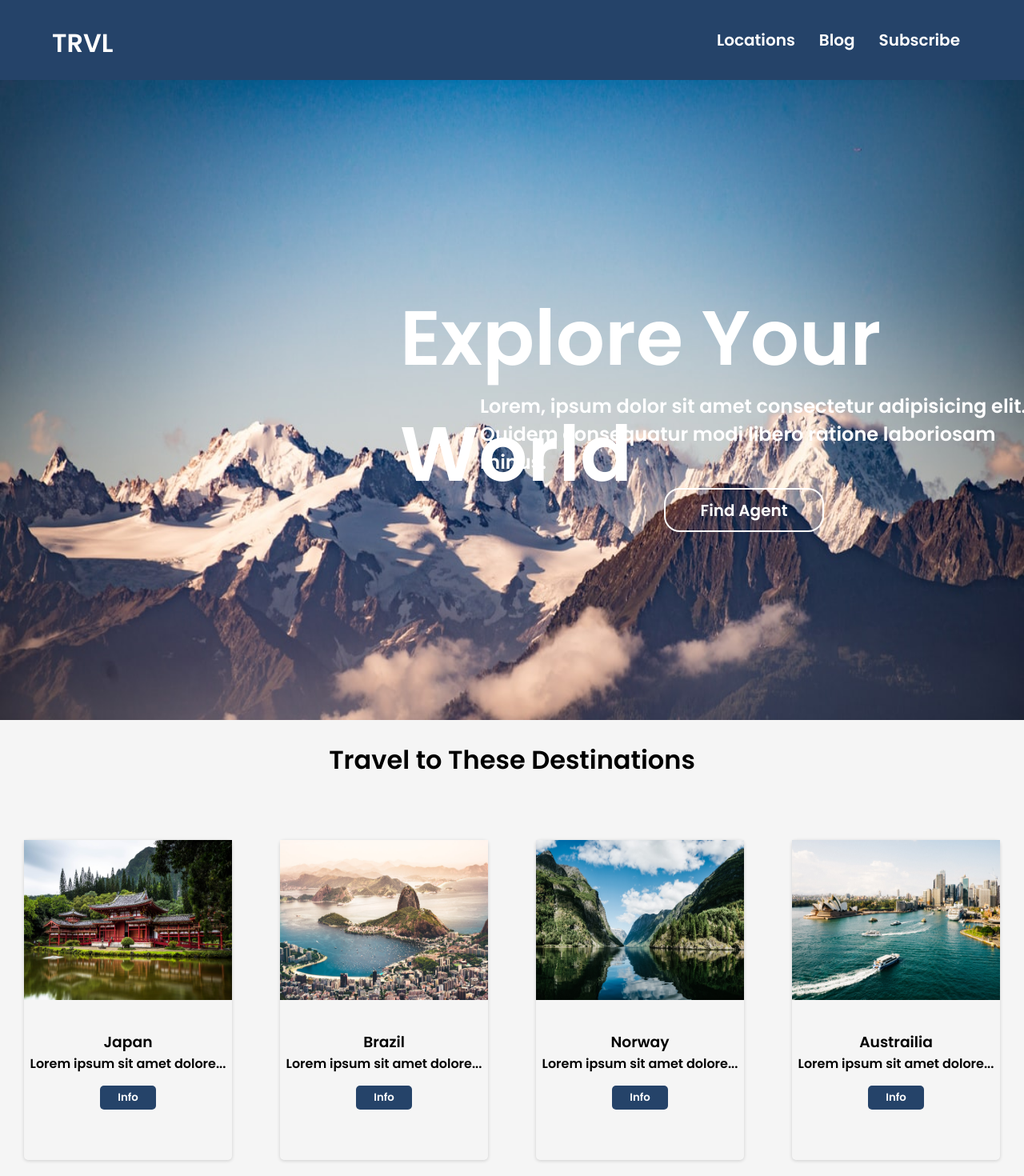
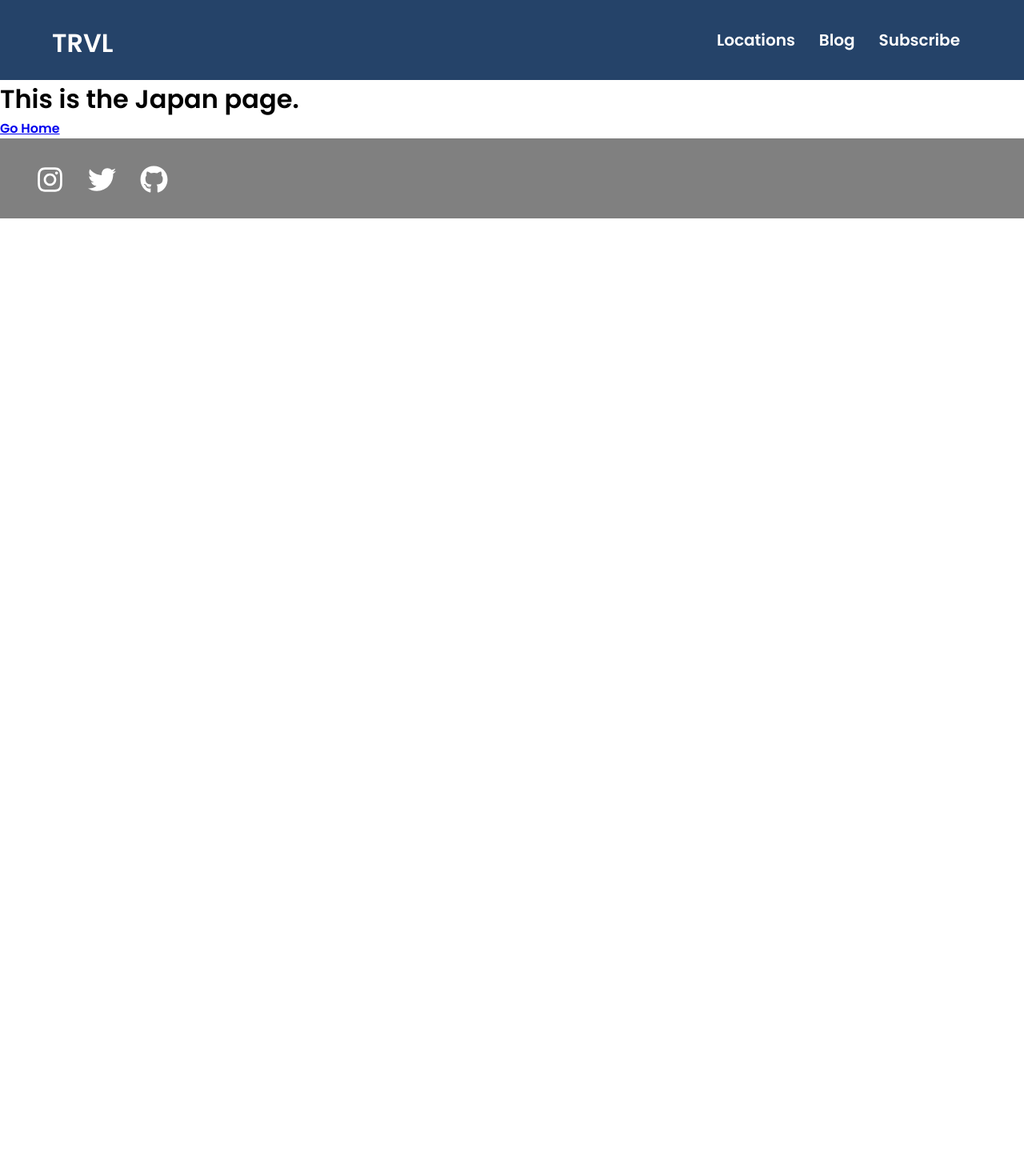
Before and after one commit to erickemp84/TravelWebsite, a React (Create React App) app: page /japan in a window 1280 px wide. Shown: the top 1470 px of the page at 80% size. After the commit the page ends 800 px from the top, so only its background shows below. Built offline with nearby package versions, Linux system fonts and the light colour scheme; the HTML template or start-up script is replaced by a standard one.

Commit message:
added reach router and location pages

```diff
--- a/package.json
+++ b/package.json
@@ -6,6 +6,7 @@
     "@fortawesome/fontawesome-svg-core": "^1.2.34",
     "@fortawesome/free-solid-svg-icons": "^5.15.2",
     "@fortawesome/react-fontawesome": "^0.1.14",
+    "@reach/router": "^1.3.4",
     "@testing-library/jest-dom": "^5.11.9",
     "@testing-library/react": "^11.2.5",
     "@testing-library/user-event": "^12.7.3",
--- a/src/App.jsx
+++ b/src/App.jsx
@@ -1,20 +1,23 @@
 import './App.css';
-import Navbar from './Components/Navbar';
-import Greeting from './Components/Greeting';
-import LocationCards from './Components/LocationCards';
-import Information from './Components/Information';
-import Forms from './Components/Forms';
-import Footer from './Components/Footer';
+import {Router} from '@reach/router';
+import Home from './Pages/Home';
+import Japan from './Pages/Japan';
+import Brazil from './Pages/Brazil';
+import Norway from './Pages/Norway';
+import Austrailia from './Pages/Austrailia';
 
 function App() {
   return (
     <div className="App">
-      <Navbar />
-      <Greeting />
-      <LocationCards />
-      <Information />
-      <Forms />
-      <Footer />
+
+      <Router>
+        <Home path="/" />
+        <Japan path="/japan" />
+        <Brazil path="/brazil" />
+        <Norway path="/norway" />
+        <Austrailia path="/austrailia" />
+      </Router>
+
     </div>
   );
 }
--- a/src/Components/LocationCards.jsx
+++ b/src/Components/LocationCards.jsx
@@ -1,4 +1,5 @@
 import React from 'react';
+import {Link} from '@reach/router';
 import Japan from '../Assets/Images/japan.jpg';
 import Brazil from '../Assets/Images/brazil.jpg';
 import Norway from '../Assets/Images/norway.jpg';
@@ -18,7 +19,7 @@ const LocationCards = () => {
                 <div className="card-text">
                     <h3>Japan</h3>
                     <p>Lorem ipsum sit amet dolore...</p>
-                    <button>Info</button>
+                    <Link to="/japan"><button>Visit</button></Link>>
                 </div>
             </div>
             <div className="card">
@@ -26,7 +27,7 @@ const LocationCards = () => {
                 <div className="card-text">
                     <h3>Brazil</h3>
                     <p>Lorem ipsum sit amet dolore...</p>
-                    <button>Info</button>
+                    <Link to="/brazil"><button>Visit</button></Link>
                 </div>
             </div>
             <div className="card">
@@ -34,7 +35,7 @@ const LocationCards = () => {
                 <div className="card-text">
                     <h3>Norway</h3>
                     <p>Lorem ipsum sit amet dolore...</p>
-                    <button>Info</button>
+                    <Link to="/norway"><button>Visit</button></Link>
                 </div>
             </div>
             <div className="card">
@@ -42,7 +43,7 @@ const LocationCards = () => {
                 <div className="card-text">
                     <h3>Austrailia</h3>
                     <p>Lorem ipsum sit amet dolore...</p>
-                    <button>Info</button>
+                    <Link to="/austrailia"><button>Visit</button></Link>
                 </div>
             </div>
         </div>
--- /dev/null
+++ b/src/Pages/Austrailia.jsx
@@ -0,0 +1,17 @@
+import React from 'react'
+import {Link} from '@reach/router';
+import Navbar from '../Components/Navbar';
+import Footer from '../Components/Footer';
+
+const Austrailia = props => {
+    return (
+        <div>
+            <Navbar />
+            <h1>This is the Austrailia page.</h1>
+            <Link to="/">Go Home</Link>
+            <Footer />
+        </div>
+    )
+}
+
+export default Austrailia;
--- /dev/null
+++ b/src/Pages/Brazil.jsx
@@ -0,0 +1,17 @@
+import React from 'react';
+import {Link} from '@reach/router';
+import Navbar from '../Components/Navbar';
+import Footer from '../Components/Footer';
+
+const Brazil = props => {
+    return (
+        <div>
+            <Navbar />
+            <h1>This is the Brazil page.</h1>
+            <Link to="/">Go Home</Link>
+            <Footer />
+        </div>
+    )
+}
+
+export default Brazil;
--- /dev/null
+++ b/src/Pages/Home.jsx
@@ -0,0 +1,22 @@
+import React from "react";
+import Navbar from '../Components/Navbar';
+import Greeting from '../Components/Greeting';
+import LocationCards from '../Components/LocationCards';
+import Information from '../Components/Information';
+import Forms from '../Components/Forms';
+import Footer from '../Components/Footer';
+
+const Home = (props) => {
+    return (
+        <div>
+            <Navbar />
+            <Greeting />
+            <LocationCards />
+            <Information />
+            <Forms />
+            <Footer />
+        </div>
+    );
+};
+
+export default Home;
--- /dev/null
+++ b/src/Pages/Japan.jsx
@@ -0,0 +1,18 @@
+import React from 'react';
+import {Link} from '@reach/router';
+import Navbar from '../Components/Navbar';
+import Footer from '../Components/Footer';
+
+
+const Japan = props => {
+    return (
+        <div>
+            <Navbar />
+            <h1>This is the Japan page.</h1>
+            <Link to="/">Go Home</Link>
+            <Footer />
+        </div>
+    )
+}
+
+export default Japan;
--- /dev/null
+++ b/src/Pages/Norway.jsx
@@ -0,0 +1,17 @@
+import React from 'react';
+import {Link} from '@reach/router';
+import Navbar from '../Components/Navbar';
+import Footer from '../Components/Footer';
+
+const Norway = props => {
+    return (
+        <div>
+            <Navbar />
+            <h1>This is the Norway page.</h1>
+            <Link to="/">Go Home</Link>
+            <Footer />
+        </div>
+    )
+}
+
+export default Norway;
```
Also changed, not shown: 24 other files (tests, documents, lock files or other folders).
